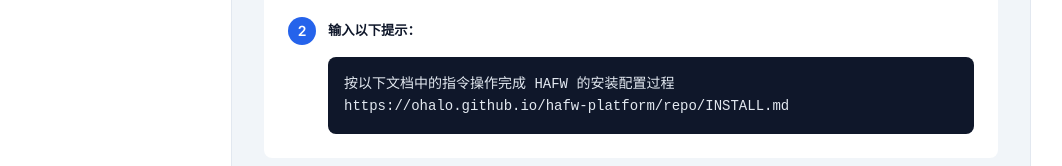
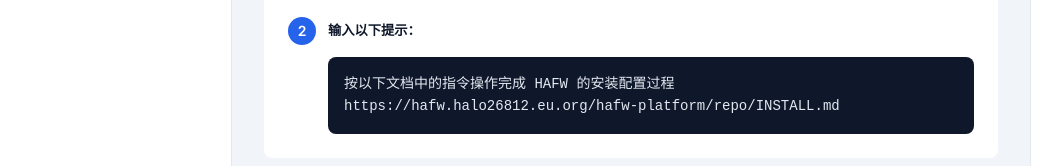
Before and after one commit to ohalo/hafw-platform, a plain HTML site: page docs/index.html in a window 1280 px wide. Shown: the part 5185-5351 px from the top of the page, without its empty margins (9-1071 px from the left). Drawn offline with Linux system fonts and the light colour scheme.

Commit message:
first commit

```diff
--- a/docs/index.html
+++ b/docs/index.html
@@ -1020,7 +1020,7 @@
                             <h5 style="color: var(--text); font-weight: 600;">输入以下提示：</h5>
                         </div>
                         <pre style="background: #0f172a; padding: 16px; border-radius: var(--radius); margin-left: 40px; overflow-x: auto; color: #e2e8f0; font-size: 0.875rem;"><code>按以下文档中的指令操作完成 HAFW 的安装配置过程
-https://ohalo.github.io/hafw-platform/repo/INSTALL.md</code></pre>
+https://hafw.halo26812.eu.org/hafw-platform/repo/INSTALL.md</code></pre>
                     </div>
                 </div>
 
```
